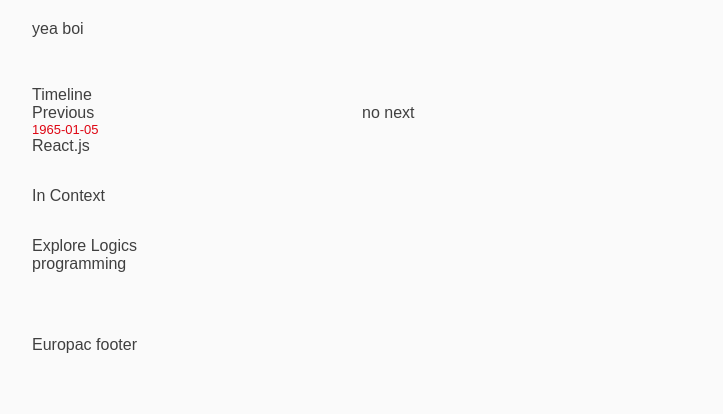
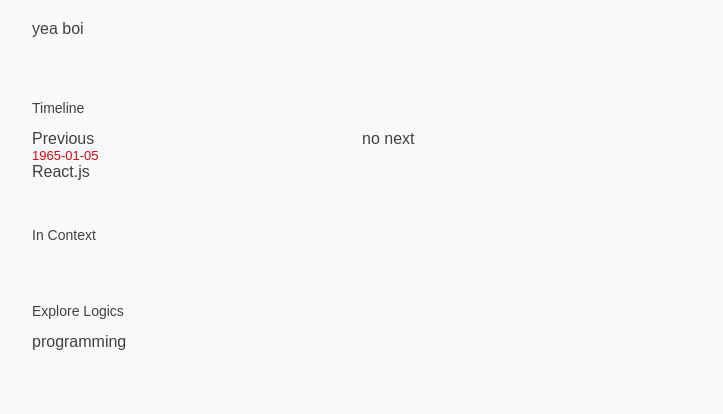
Before and after one commit to europach/europach-app, a React (Create React App) app: page /germany/functional-programming in a window 1280 px wide. Shown: the part 845-1259 px from the top of the page, without its empty margins (278-1001 px from the left). Built offline with nearby package versions, Linux system fonts and the light colour scheme; a web font is replaced by a local one.

Commit message:
crappy redline logic

```diff
--- a/src/assets/styles/common.js
+++ b/src/assets/styles/common.js
@@ -96,3 +96,7 @@ export const StyledLink = styled(Link)`
 export const Section = styled.div`
   padding: 16px 0;
 `;
+
+export const RedLineWrapper = styled.div`
+  border-left: 1px solid #de0512;;
+`
--- a/src/components/CardList/CardList.js
+++ b/src/components/CardList/CardList.js
@@ -16,7 +16,7 @@ export class CardList extends React.Component {
     );
   }
 
-  render() {
+  createEventList() {
     const { items, width } = this.props;
 
     return (
@@ -27,6 +27,19 @@ export class CardList extends React.Component {
           ))
         }
       </EventList>
+    );
+  }
+
+  determineWrapper() {
+    const hasWrapper = this.props.wrapper;
+    const Wrapper = this.props.wrapper;
+
+    return hasWrapper ? <Wrapper>{this.createEventList()}</Wrapper> : this.createEventList();
+  }
+
+  render() {
+    return (
+      this.determineWrapper()
     )
   }
 }
--- a/src/components/EventPage/EventPage.js
+++ b/src/components/EventPage/EventPage.js
@@ -2,7 +2,7 @@ import React from 'react'
 import ReactAudioPlayer from 'react-audio-player';
 import { detectEvent, detectPreviousEvent, detectNextEvent } from '../../filters/storyMappings';
 import BasicCard from '../BasicCard';
-import { ResponsiveImg, ImageWrapper, StyledLink, Img, Section, TitleText, DateRedThin } from '../../assets/styles/common';
+import { ResponsiveImg, ImageWrapper, StyledLink, Img, Section, TitleText, DateRedThin, SubHeadText } from '../../assets/styles/common';
 import { CenteredWrapper, BackArrow, EventNav, EventWrapper, EventContainer } from './styles';
 import ArrowBack from '../../assets/images/arrow_back.svg';
 import Moment from 'react-moment';
@@ -114,7 +114,7 @@ export const EventPage = ({ match }) => {
       </Section>
 
       <Section>
-        Timeline
+        <SubHeadText>Timeline</SubHeadText>
 
         <EventWrapper>
           {
@@ -139,13 +139,12 @@ export const EventPage = ({ match }) => {
       </Section>
 
       <Section>
-        In Context
+        <SubHeadText>In Context</SubHeadText>
         <CardList items={LinkedEvents} cardType={BasicCard} width={'auto'} />
       </Section>
 
       <Section>
-        Explore Logics
-
+        <SubHeadText>Explore Logics</SubHeadText>
         <LogicToggle event={currentEvent} storyName={storyName} />
       </Section>
     </div>
--- a/src/components/LogicToggle/LogicToggle.js
+++ b/src/components/LogicToggle/LogicToggle.js
@@ -3,6 +3,7 @@ import { FilterGroup } from './styles';
 import { storyFilter } from '../../filters/StoryFilter';
 import CardList from '../CardList';
 import EventCard from '../EventCard';
+import { RedLineWrapper } from '../../assets/styles/common';
 
 const Filter = (props) => {
   return (
@@ -58,7 +59,7 @@ export class LogicToggle extends React.Component {
         <FilterGroup>
           { logics.map((name, index) => <Filter name={name} onFilter={this.onFilter} key={index} />) }
 
-          <CardList items={selectedEvents} cardType={EventCard} width={'100%'} />
+          <CardList items={selectedEvents} cardType={EventCard} width={'100%'} wrapper={RedLineWrapper} />
         </FilterGroup>
       </div>
     )
```
